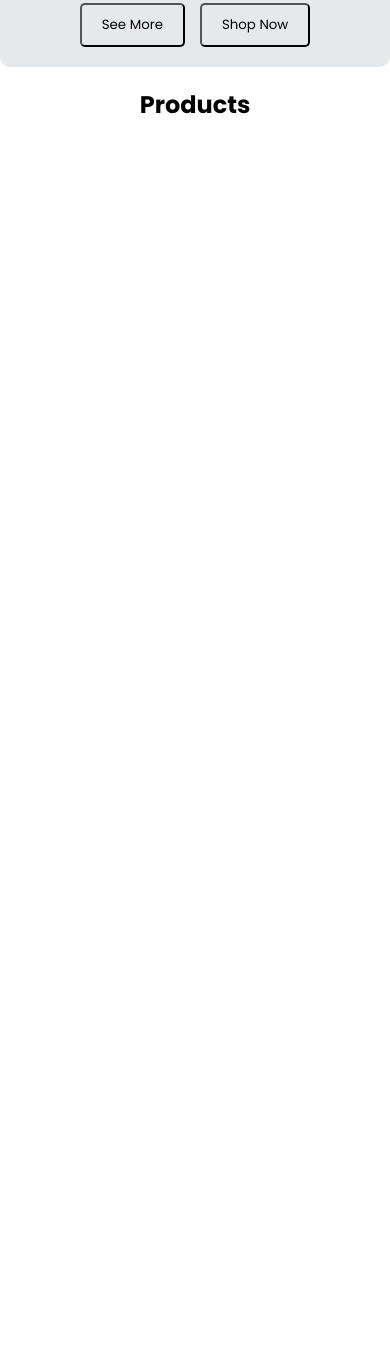
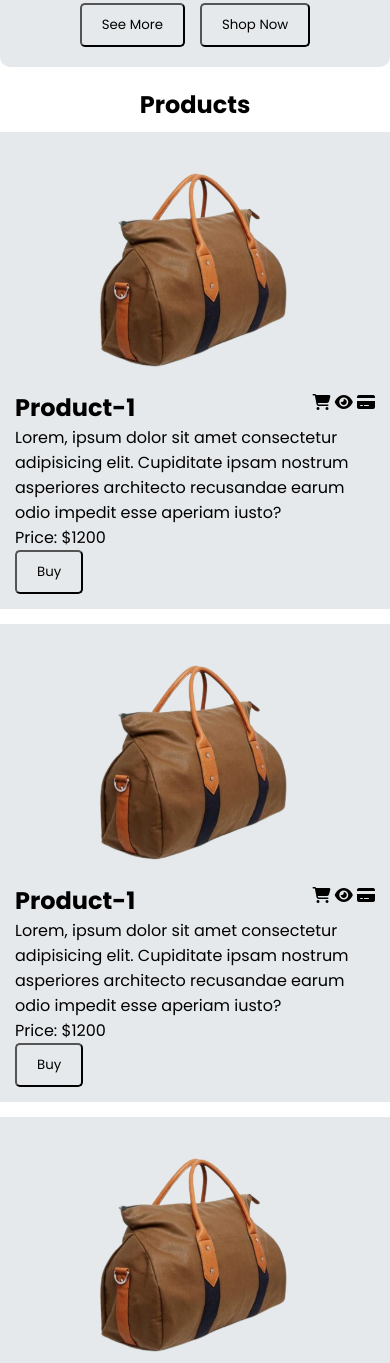
Before and after one commit to dev-tanvirtonmoy/jhakanaka-shop, a plain HTML site: page index.html in a window 390 px wide. Shown: the part 637-2000 px from the top of the page. Before the commit the page ends 844 px from the top, so only its background shows below. Drawn offline with Linux system fonts and the light colour scheme.

Commit message:
product part with responsive

```diff
--- a/assets/styles/style.css
+++ b/assets/styles/style.css
@@ -163,5 +163,23 @@ nav {
 /* Banner section styles end here */
 
 /* Product section styles start from here */
-
+.card-container{
+    display: grid;
+    grid-template-columns: repeat(auto-fit, minmax(320px, 1fr));
+    gap: 15px;
+}
+.card {
+    padding: 15px;
+    background: var(--background-color);
+}
+.card img{
+    width: 70%;
+    display: block;
+    margin: 0 auto;
+    object-fit: cover;
+}
+.product-name {
+    display: flex;
+    justify-content: space-between;
+}
 /* Product section styles end here */
--- a/index.html
+++ b/index.html
@@ -66,6 +66,60 @@
          <section id="product">
             <h1 style="text-align: center; margin-bottom: 10px;">Products</h1>
             <div class="card-container">
+                <div class="card">
+                    <div class="product-img">
+                    <img src="./assets/images/bag.png" alt="">
+                    </div>
+                    <div class="product-name">
+                        <h1>Product-1</h1>
+                        <div class="product-icon-container">
+                            <span><i class="fa-solid fa-cart-shopping product-icon"></i></span>
+                            <span><i class="fa-solid fa-eye product-icon"></i></span>
+                            <span><i cl class="fa-solid fa-credit-card product-icon"></i></span>
+                        </div>
+                    </div>
+                    <p>Lorem, ipsum dolor sit amet consectetur adipisicing elit. Cupiditate ipsam nostrum asperiores architecto recusandae earum odio impedit esse aperiam iusto?</p>
+                    <span style="margin-top: 25px;">Price: $1200</span>
+                    <div class="btn-container">
+                        <button>Buy</button>
+                    </div>
+                </div>
+                <div class="card">
+                    <div class="product-img">
+                    <img src="./assets/images/bag.png" alt="">
+                    </div>
+                    <div class="product-name">
+                        <h1>Product-1</h1>
+                        <div class="product-icon-container">
+                            <span><i class="fa-solid fa-cart-shopping product-icon"></i></span>
+                            <span><i class="fa-solid fa-eye product-icon"></i></span>
+                            <span><i cl class="fa-solid fa-credit-card product-icon"></i></span>
+                        </div>
+                    </div>
+                    <p>Lorem, ipsum dolor sit amet consectetur adipisicing elit. Cupiditate ipsam nostrum asperiores architecto recusandae earum odio impedit esse aperiam iusto?</p>
+                    <span>Price: $1200</span>
+                    <div class="btn-container">
+                        <button>Buy</button>
+                    </div>
+                </div>
+                <div class="card">
+                    <div class="product-img">
+                    <img src="./assets/images/bag.png" alt="">
+                    </div>
+                    <div class="product-name">
+                        <h1>Product-1</h1>
+                        <div class="product-icon-container">
+                            <span><i class="fa-solid fa-cart-shopping product-icon"></i></span>
+                            <span><i class="fa-solid fa-eye product-icon"></i></span>
+                            <span><i cl class="fa-solid fa-credit-card product-icon"></i></span>
+                        </div>
+                    </div>
+                    <p>Lorem, ipsum dolor sit amet consectetur adipisicing elit. Cupiditate ipsam nostrum asperiores architecto recusandae earum odio impedit esse aperiam iusto?</p>
+                    <span>Price: $1200</span>
+                    <div class="btn-container">
+                        <button>Buy</button>
+                    </div>
+                </div>
 
             </div>
          </section>
```
